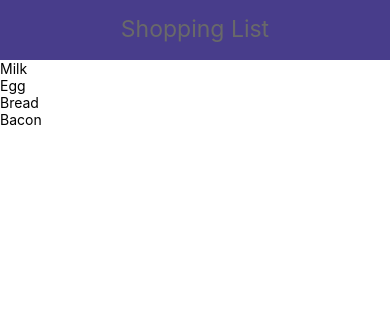
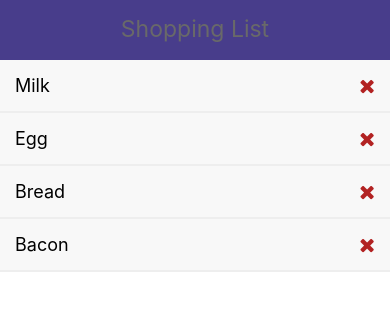
Before and after one commit to hankeliu2015/react-native-shoping-list, a React Native app: screen / in a window 390 px wide. Shown: the top 310 px of the page. Built offline with nearby package versions, Linux system fonts and the light colour scheme.

Commit message:
add styles for ListItem component

```diff
--- a/components/ListItem.js
+++ b/components/ListItem.js
@@ -1,20 +1,33 @@
 import React from 'react'
 import { View, Text, StyleSheet, TouchableOpacity } from 'react-native'
+import Icon from 'react-native-vector-icons/dist/FontAwesome';
 
 const ListItem = (props) => {
   return (
     <TouchableOpacity style={Styles.listItem}>
         <View style={Styles.listItemView}>
-          <Text style={Styles.listItemText}>
-          {props.item.text}
-            </Text>
+          <Text style={Styles.listItemText}>{props.item.text}</Text>
+          <Icon name="remove" size={20} color="firebrick" />
           </View>
       </TouchableOpacity>
   )
 }
 
 const Styles = StyleSheet.create({
-
+  listItem: {
+    padding: 15,
+    backgroundColor: '#f8f8f8',
+    borderBottomWidth: 2,
+    borderColor: '#eee'
+  },
+  listItemView: {
+    flexDirection: 'row',
+    justifyContent: 'space-between',
+    alignItems: 'center',
+  },
+  listItemText: {
+    fontSize: 18,
+  }
 })
 
 export default ListItem;
```
